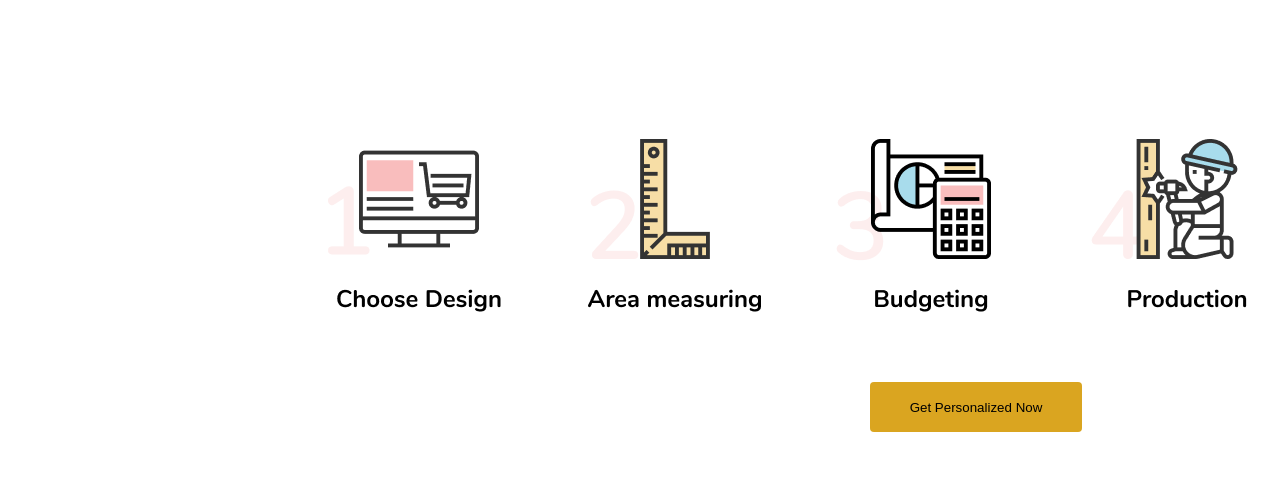
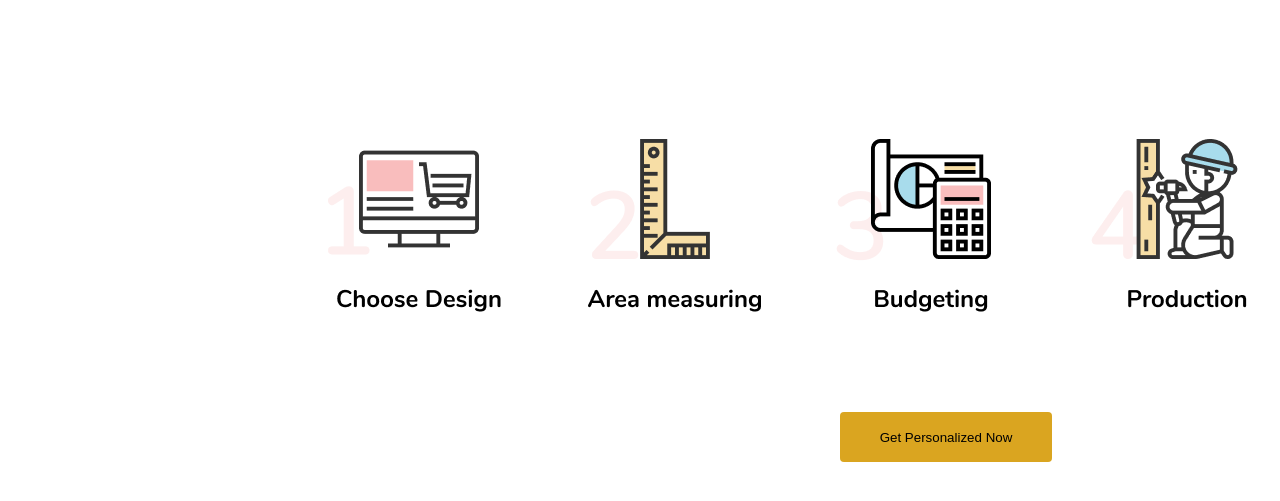
Before and after one commit to ASad114-al/Project_Woodies_node_js, a website: page public/how.html in a window 1280 px wide. Shown: the part 481-982 px from the top of the page. Drawn offline with nearby package versions, Linux system fonts and the light colour scheme.

Commit message:
css style in How page

```diff
--- a/public/style/howStyle.css
+++ b/public/style/howStyle.css
@@ -3,17 +3,15 @@ footer
    margin-top: -13%;
 }
 .howTo
-{ position: absolute;
+{   position: absolute;
     width: 1852px;
     height: 98px;
     left: 260px;
     top: 150px;
     text-align: center;
-
 }
 #how
-{
-    position: absolute;
+{   position: absolute;
     width: 454px;
     height: 49px;
     left: 138px;
@@ -30,21 +28,18 @@ footer
     content: url(../img/Group28.png);
 }
 #how_img
-{position: absolute;
+{   position: absolute;
     width: 579px;
     height: 98px;
     left: 600px;
     top: 230px;
-
     font-family: Nunito;
     font-style: normal;
     font-weight: 800;
     font-size: 72px;
     line-height: 98px;
     text-align: right;
-
     color: rgba(34, 34, 34, 0.1);
-
 }
 .imags
 {
@@ -60,8 +55,8 @@ footer
 position: absolute;
 width: 212px;
 height: 50px;
-left: 870px;
-top: 863px;
+left: 840px;
+top: 893px;
 background: #DAA520;
 border-radius: 4px;
 border: none;
```
